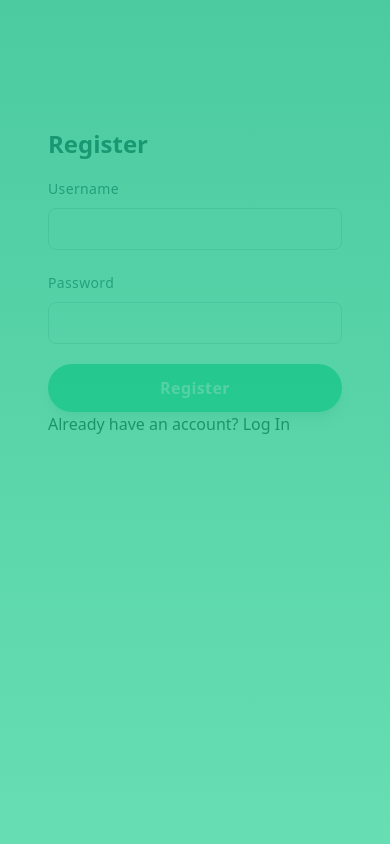
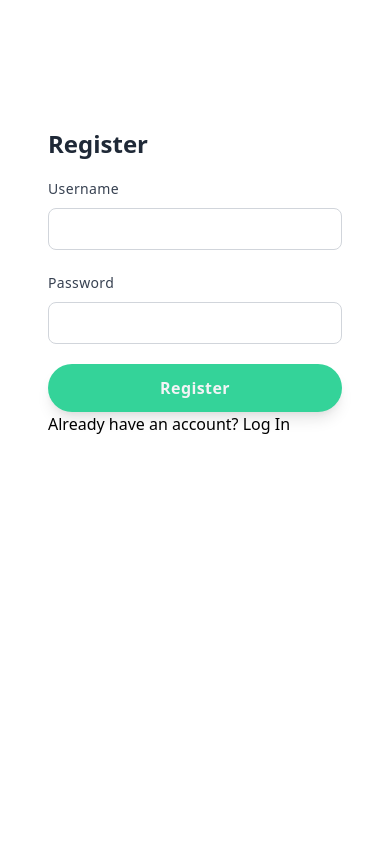
Before and after one commit to SharonAliyas5573/TO-DO-APP-MVT, a Django app: page /auth/register/ in a window 390 px wide. Run offline with Django 5.2, Linux system fonts and the light colour scheme.

Commit message:
Update absolute positioning in login and register templates

```diff
--- a/frontend/templates/login.html
+++ b/frontend/templates/login.html
@@ -9,7 +9,7 @@
     <!-- component -->
     <link href="https://unpkg.com/tailwindcss@^2/dist/tailwind.min.css" rel="stylesheet" />
     <div class="bg-no-repeat bg-cover bg-center relative">
-      <div class="absolute bg-gradient-to-b from-green-500 to-green-400 opacity-75 inset-0 z-0"></div>
+      <div class="sm:absolute bg-gradient-to-b from-green-500 to-green-400 opacity-75 inset-0 z-0"></div>
       <div class="min-h-screen sm:flex sm:flex-row mx-0 justify-center">
         <div class="flex-col flex self-center p-10 sm:max-w-5xl xl:max-w-2xl z-10">
           <div class="self-start hidden lg:flex flex-col text-white">
--- a/frontend/templates/register.html
+++ b/frontend/templates/register.html
@@ -9,7 +9,7 @@
     <!-- component -->
     <link href="https://unpkg.com/tailwindcss@^2/dist/tailwind.min.css" rel="stylesheet" />
     <div class="bg-no-repeat bg-cover bg-center relative">
-      <div class="absolute bg-gradient-to-b from-green-500 to-green-400 opacity-75 inset-0 z-0"></div>
+      <div class="sm:absolute bg-gradient-to-b from-green-500 to-green-400 opacity-75 inset-0 z-0"></div>
       <div class="min-h-screen sm:flex sm:flex-row mx-0 justify-center">
         <div class="flex-col flex self-center p-10 sm:max-w-5xl xl:max-w-2xl z-10">
           <div class="self-start hidden lg:flex flex-col text-white">
```
